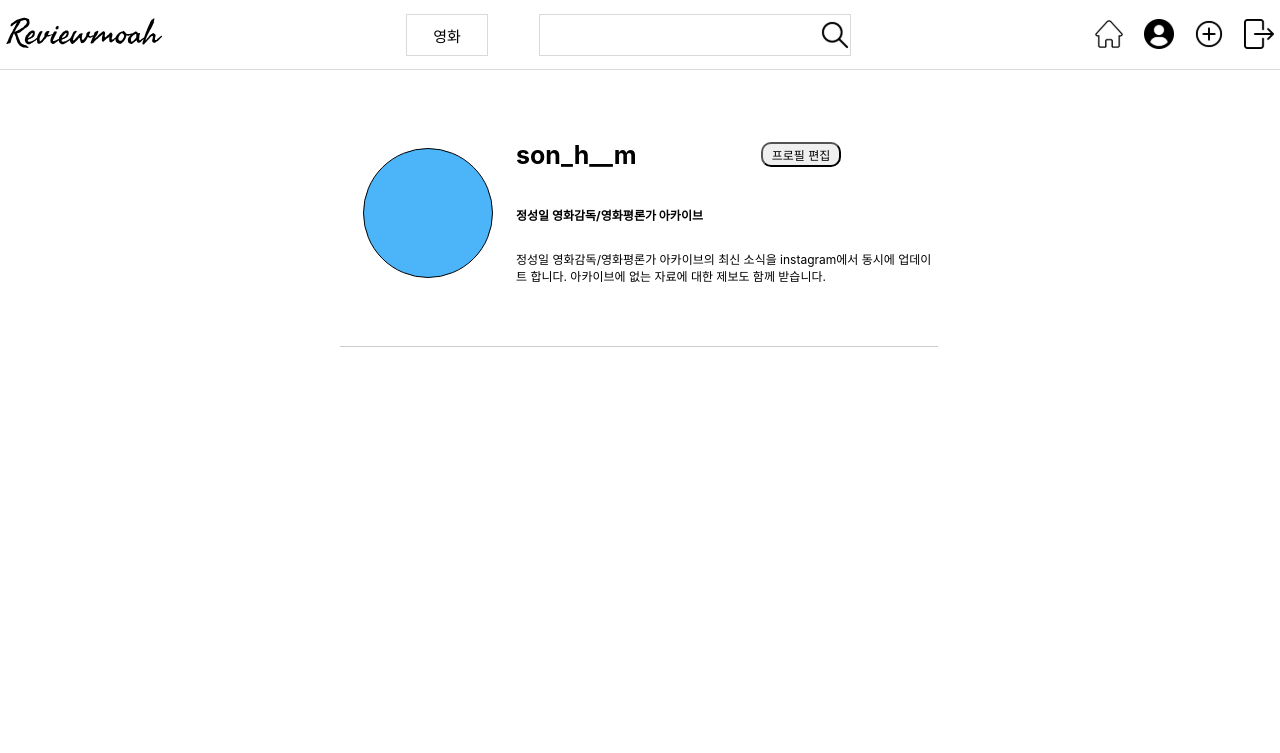
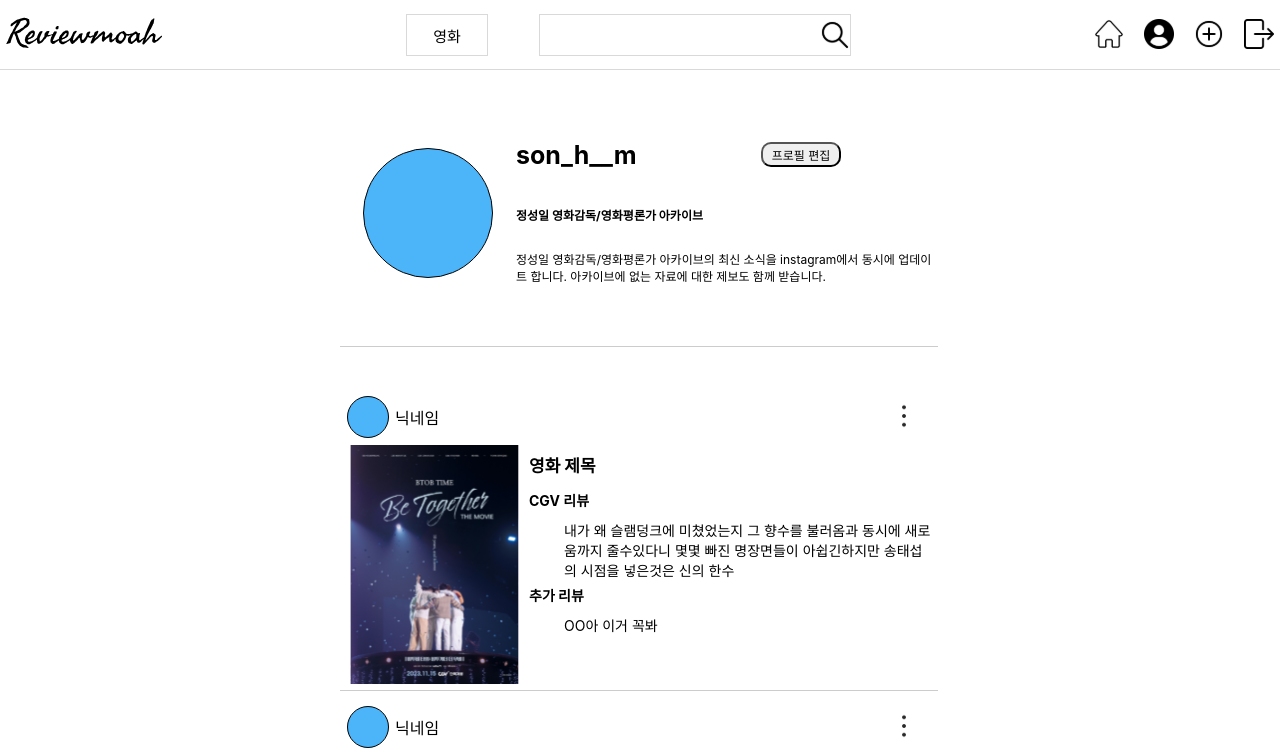
Before and after one commit to gudals123/Reviewmoah, a React (Create React App) app in the folder frontend/: page /Mypage in a window 1280 px wide. Shown: the top 753 px of the page. Built offline with nearby package versions, Linux system fonts and the light colour scheme.

Commit message:
feat:#7 마이페이지 퍼블리싱

```diff
--- /dev/null
+++ b/frontend/src/Components/MyFeed.jsx
@@ -0,0 +1,232 @@
+import React, { useState } from 'react';
+import styled from 'styled-components';
+import { Link } from 'react-router-dom';
+
+
+const FeedWrap = styled.div`
+    width:598px;
+    height:300px;
+    border-bottom: 1px solid #ccc;
+
+`;
+
+const UserWrap = styled.div`
+    width:598px;
+    height:55px;
+    //border: 1px solid #ccc;
+    display: flex;
+    justify-content: space-between;
+    align-items:center;
+`;
+
+const ProfileWrap =styled.div`
+    display: flex;
+
+`;
+
+const ProfileBox =styled.div`
+    width:55px;
+    height:55px;
+    //border: 1px solid #ccc;
+    display: flex;
+    align-items:center;
+    justify-content:center;
+`;
+
+const NicknameBox =styled.div`
+    width:130px;
+    height:55px;
+    //border: 1px solid #ccc;
+    display: flex;
+    align-items:center;
+`;
+
+const InfoBox =styled.div`
+    width:55px;
+    height:55px;
+    //border: 1px solid #ccc;
+    display: flex;
+    align-items:center;
+    //justify-content:center;
+`;
+
+const InfoBtn = styled.button`
+    width:55px;
+    height:55px;
+    border: 0px;
+    margin-right:20px;
+    background: #FFFFFF;
+    cursor: pointer;
+    border: 0px;
+
+`;
+
+const Modal = styled.div`
+    width:100px;
+    height:60px;
+    margin-top: 25px;
+    border: 1px solid #ccc;
+
+
+`;
+
+const Modal1 = styled.div`
+    width:100px;
+    height:30px;
+    //border: 1px solid #ccc;
+    display: flex;
+    align-items:center;
+    justify-content:center;
+    font-size: 12px;
+    font-weight: bold;
+`;
+
+const Modal2 = styled.div`
+    width:100px;
+    height:30px;
+    border-top: 1px solid #ccc;
+    display: flex;
+    align-items:center;
+    justify-content:center;
+    font-size: 12px;
+    font-weight: bold;
+    text-decoration-line: none;
+`;
+
+const ContentWrap = styled.div`
+    width:598px;
+    height:240px;
+    //border: 1px solid #ccc;
+    display: flex;
+`;
+
+const MoviePosterWrap = styled.div`
+    width:189px;
+    height:240px;
+    //border: 1px solid #ccc;
+    display: flex;
+    align-items:center;
+    justify-content:center;
+`;
+
+const Poster = styled.img`
+    width: 100%;
+    height: 100%;
+
+`;
+
+const ReviewWrap = styled.div`
+    width:409px;
+    height:240px;
+    //border: 1px solid #ccc;
+`;
+
+const MovieTitle = styled.div`
+    width:409px;
+    height:30px;
+    margin-top: 5px;
+    //border: 1px solid #ccc;
+    display: flex;
+    align-items:center;
+    font-size: 17px;
+    font-weight: bold;
+`;
+
+const Review = styled.div`
+    width:409px;
+    height:30px;
+    margin-top: 5px;
+    //border: 1px solid #ccc;
+    display: flex;
+    align-items:center;
+    font-size: 14px;
+    font-weight: bold;
+`;
+
+const ReviewContent = styled.div`
+    width:370px;
+    height:60px;
+    margin-top: 5px;
+    margin-left: 35px;
+    //border: 1px solid #ccc;
+    font-size: 14px;
+`;
+
+const AddReview = styled.div`
+    width:409px;
+    height:30px;
+    //border: 1px solid #ccc;
+    display: flex;
+    align-items:center;
+    font-size: 14px;
+    font-weight: bold;
+`;
+const AddReviewContent = styled.div`
+    width:370px;
+    height:60px;
+    margin-top: 5px;
+    margin-left: 35px;
+    //border: 1px solid #ccc;
+    font-size: 14px;
+`;
+
+
+
+const MyFeed = ({ data }) => {
+
+    let [modal,setModal] = useState(false);
+
+    return (
+    <div>
+        <FeedWrap>
+            <UserWrap>
+                <Link to ="Userpage" style={{ textDecoration: "none", color : "black" }}>
+                    <ProfileWrap >
+                        <ProfileBox>
+                            <img src="img/Profile-frame3.svg"/>
+                        </ProfileBox>
+                        <NicknameBox>
+                            닉네임
+                        </NicknameBox>
+                    </ProfileWrap>
+                </Link>
+                <InfoBox>
+                    <InfoBtn onClick={()=>{setModal(!modal)}}>
+                        <img src="img/Info.svg"/>
+                    </InfoBtn>
+                    {modal === true ? <Modal>
+                        <Modal1>추가 리뷰 작성</Modal1>
+                        <Link to ="Userpage"  style={{ textDecoration: "none", color : "black" }}>
+                            <Modal2>수정</Modal2>
+                        </Link>
+                        </Modal>: null}
+                </InfoBox>
+            </UserWrap>
+            <ContentWrap>
+                <MoviePosterWrap>
+                    <Poster src="img/MoviePoster2.svg"/>
+                </MoviePosterWrap>
+                <ReviewWrap>
+                    <MovieTitle>
+                        영화 제목
+                    </MovieTitle>
+                    <Review>
+                        CGV 리뷰
+                    </Review>
+                    <ReviewContent>
+                    내가 왜 슬램덩크에 미쳤었는지 그 향수를 불러옴과 동시에 새로움까지 줄수있다니 몇몇 빠진 명장면들이 아쉽긴하지만 송태섭의 시점을 넣은것은 신의 한수
+                    </ReviewContent>
+                    <AddReview>
+                        추가 리뷰
+                    </AddReview>
+                    <AddReviewContent>
+                        OO아 이거 꼭봐
+                    </AddReviewContent>
+
+                </ReviewWrap>
+            </ContentWrap>
+        </FeedWrap>
+    </div>
+   );
+};
+export default MyFeed;
--- a/frontend/src/Pages/Main.jsx
+++ b/frontend/src/Pages/Main.jsx
@@ -42,6 +42,7 @@ export default function Main() {
                 <FeedWrap>
                     <Feed data={otherData}/>
                 </FeedWrap>
+
             </MainWrap>
         </div>
     );
--- a/frontend/src/Pages/Mypage.jsx
+++ b/frontend/src/Pages/Mypage.jsx
@@ -1,8 +1,10 @@
-import React from 'react';
+import React, {useState} from 'react';
 import styled from 'styled-components';
 import axios from 'axios';
 import Header_mypag from '../Components/Header_mypag';
 import Profile from '../Components/Profile';
+import MyFeed from '../Components/MyFeed';
+
 
 const MainWrap = styled.div`
     display: flex;
@@ -24,14 +26,25 @@ const FeedWrap = styled.div`
 
 
 export default function Main() {
+    const [otherData, setOtherData] = useState([1]);
+
     return (
         <div>
             <Header_mypag/>
             <MainWrap>
                 <FeedWrap>
                     <Profile/>
+                </FeedWrap>
+                <FeedWrap>
+                    <MyFeed data={otherData}/>
+                </FeedWrap>
+                <FeedWrap>
+                    <MyFeed data={otherData}/>
+                </FeedWrap>
+                <FeedWrap>
+                    <MyFeed data={otherData}/>
+                </FeedWrap>
 
-                </FeedWrap>
             </MainWrap>
         </div>
 
```
Also changed, not shown: frontend/public/img/Profile-frame3.svg (added).
